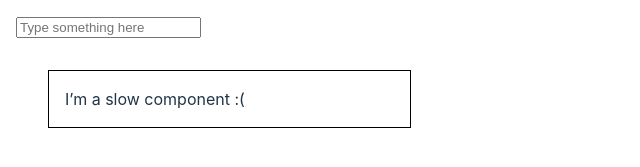
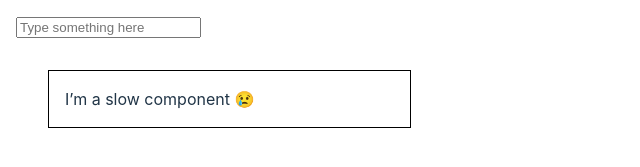
Before and after one commit to jankalfus/react-performance, a React (Vite) app: page /move-state-down in a window 1280 px wide. Shown: the part 287-454 px from the top of the page, without its empty margins (0-640 px from the left). Built offline with nearby package versions, Linux system fonts and the light colour scheme.

Commit message:
Update slow component

```diff
--- a/src/shared/SlowComponent.tsx
+++ b/src/shared/SlowComponent.tsx
@@ -3,7 +3,7 @@ export const SlowComponent = () => {
 
   return (
     <div style={{ border: "1px solid black", margin: "2rem", padding: "1rem" }}>
-      I’m a slow component :(
+      I’m a slow component 😢
     </div>
   );
 };
```
